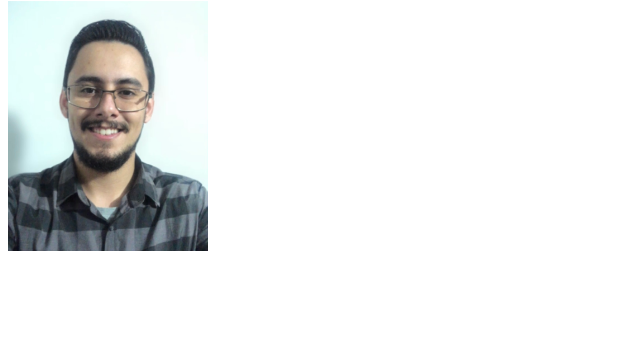
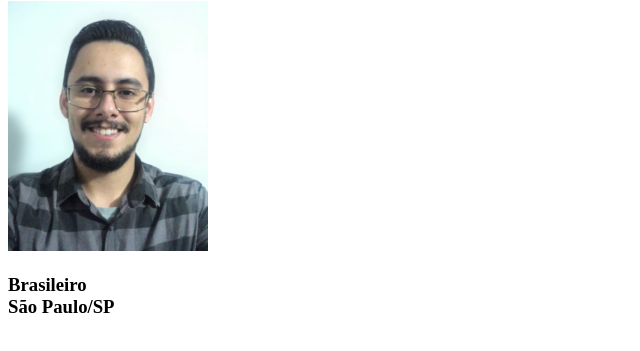
Before and after one commit to alan-felipe/alan-felipe.github.io, a plain HTML site: page index.html in a window 1280 px wide. Shown: the part 79-430 px from the top of the page, without its empty margins (0-640 px from the left). Drawn offline with Linux system fonts and the light colour scheme.

Commit message:
add descricao

```diff
--- a/index.html
+++ b/index.html
@@ -9,6 +9,7 @@
 <body>
     <h1>Alan Felipe Silva Moraes</h1>
     <img src="images/alanfelipe_photo.jpg" alt="Alan Felipe's photo" width="200px"/>
-
+    <h3>Brasileiro <br/>
+    São Paulo/SP</h3>
 </body>
 </html>
```
